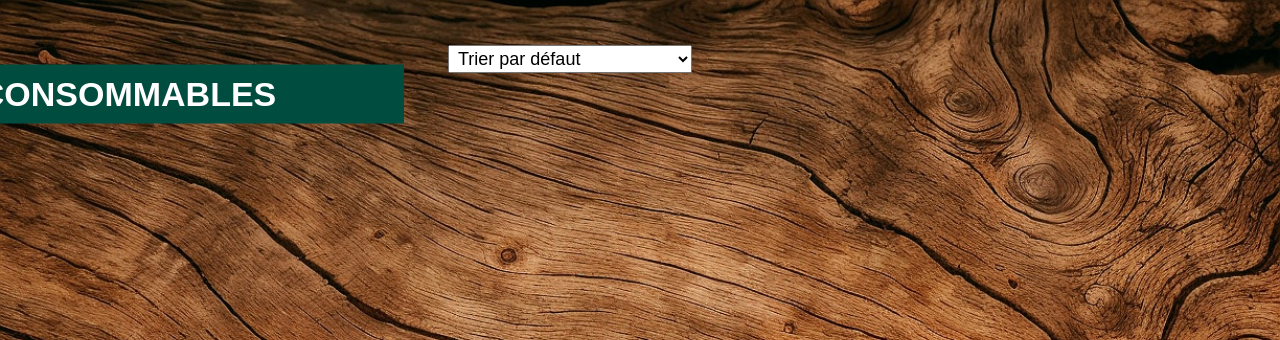
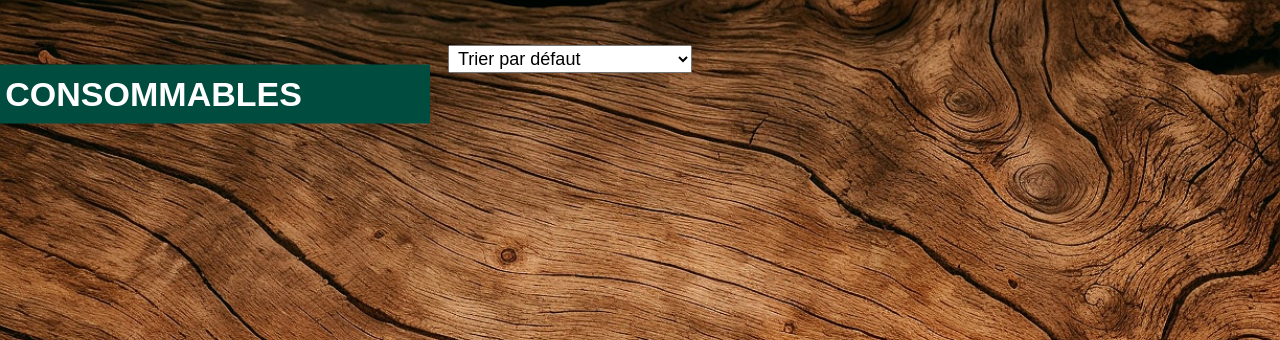
Before and after one commit to Sakaido13/Stage, a PHP site: page /Consommables.php in a window 1280 px wide. Shown: the part 163-503 px from the top of the page. Run offline with PHP 8.4, Linux system fonts and the light colour scheme.

Commit message:
Consommables titre arrangé

```diff
--- a/Style/styleConsommables.css
+++ b/Style/styleConsommables.css
@@ -13,7 +13,7 @@
 
 #bannière-text {
     position: absolute;
-    left: 10%;
+    left: 12%;
     top: 7%;
     width: 40%;
     transform: translate(-50%, -50%);
```
